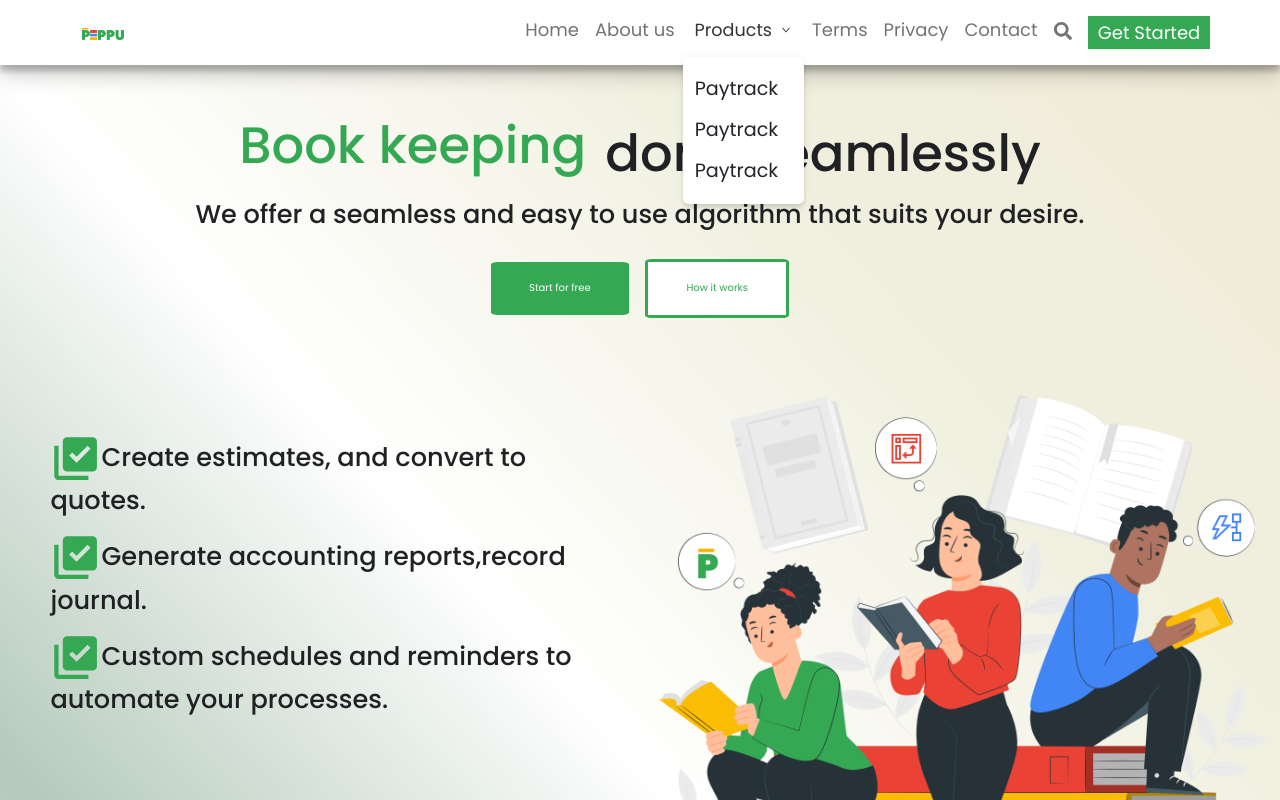
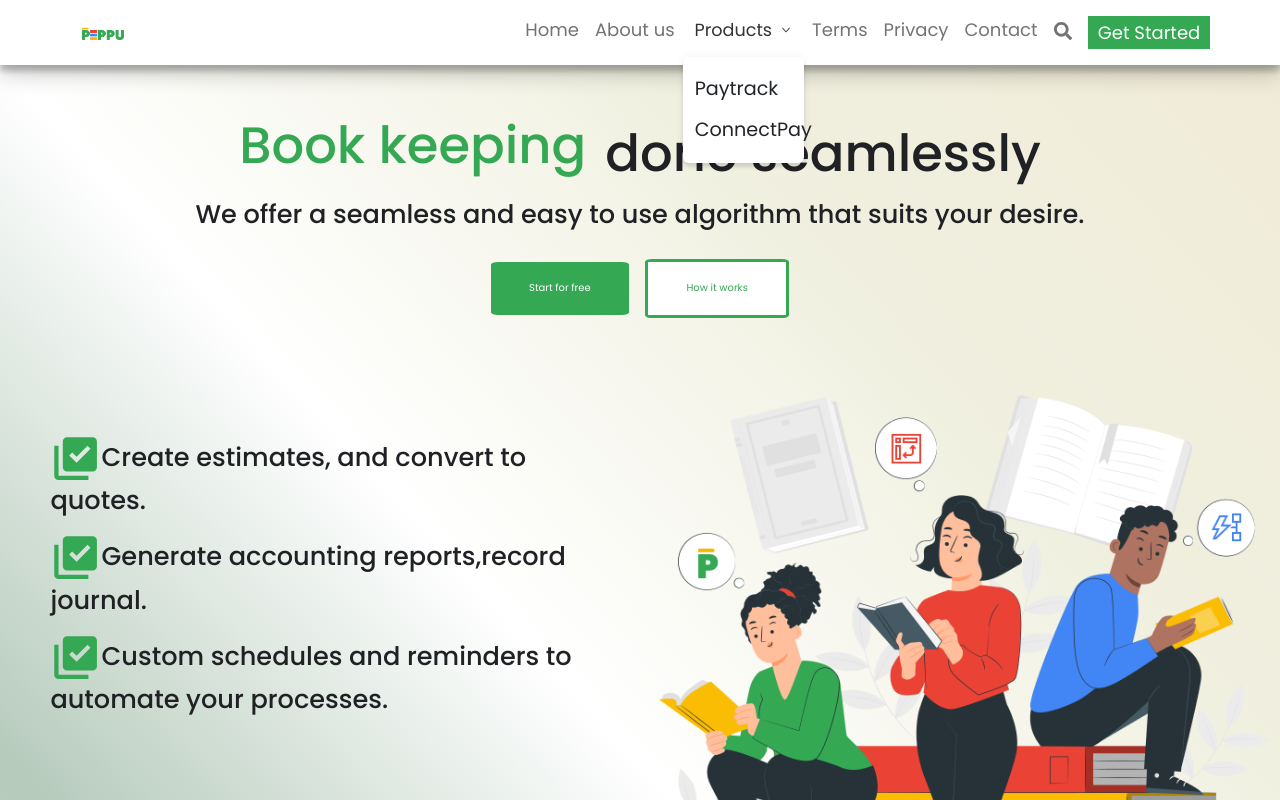
Before and after one commit to Peppu-Group/Peppu-books-frontend, a React (Vite) app: page / in a window 1280 px wide. Both pictures are taken after a click on the button "Products". Shown: the top 800 px of the page. Built offline with nearby package versions, Linux system fonts and the light colour scheme.

Commit message:
adding connectpay to navbar

```diff
--- a/src/Components/Navbar.jsx
+++ b/src/Components/Navbar.jsx
@@ -28,8 +28,7 @@ const Navbar = () => {
             <Nav>
               <Dropdown title="Products" id='products'>
                 <DropdownItem href='/contact' id="optionOne">Paytrack</DropdownItem>
-                <DropdownItem href='/contact' id="optionTwo">Paytrack</DropdownItem>
-                <DropdownItem  href="/contact"id="optionThree">Paytrack</DropdownItem>
+                <DropdownItem href='/contact' id="optionTwo">ConnectPay</DropdownItem>
               </Dropdown>
             </Nav>
             <Nav.Link href="/terms">Terms</Nav.Link>
```
